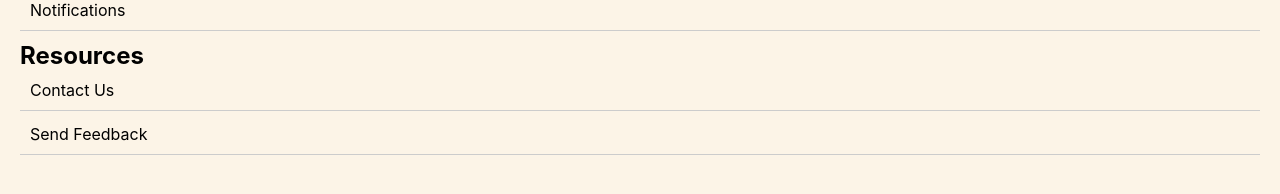
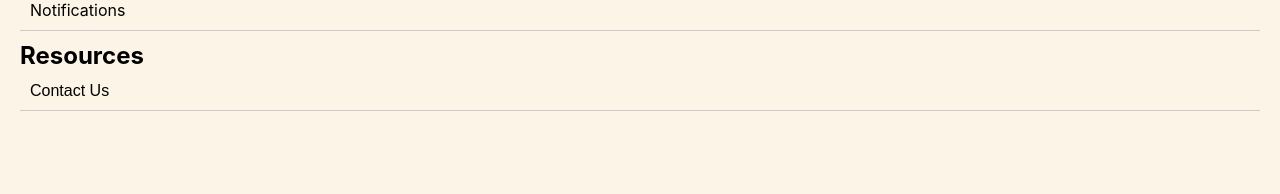
Before and after one commit to oggunderscore/PocketChef, a React (Create React App) app: page /settings in a window 1280 px wide. Shown: the part 466-660 px from the top of the page. Built offline with nearby package versions, Linux system fonts and the light colour scheme; no server answers.

Commit message:
email sent but api key expired/invalid

```diff
--- a/src/components/Settings/Settings.js
+++ b/src/components/Settings/Settings.js
@@ -6,6 +6,7 @@ import Modal from "./Modal";
 import UpdatePassword from "./UpdatePassword";
 import { auth, db } from "../../configuration";
 import { doc, getDoc, updateDoc } from "firebase/firestore";
+import ContactUsButton from "../shared/ContactUsButton/ContactUsButton.js";
 
 const Settings = () => {
   const [isPasswordModalOpen, setIsPasswordModalOpen] = useState(false);
@@ -16,7 +17,6 @@ const Settings = () => {
   const [username, setUsername] = useState("");
   const [email, setEmail] = useState("");
 
-  //const [password, setPassword] = useState("********");
 
   //load current username and email from firestore
   useEffect(() => {
@@ -40,23 +40,6 @@ const Settings = () => {
   }, []);
 
 
-        //const userDoc = doc(db, "users", auth.currentUser.uid);
-        //const userData = await getDoc(userDoc);
-
-    //    if (userData.exists()) {
-    //      setUsername(userData.data().username || "DefaultUsername");
-    //      setEmail(userData.data().email || "user@example.com");
-    //    }
-    //  } catch (error) {
-    //    console.error("Error loading user data:", error);
-    //  }
-    //};
-
-    //loadUserData();
-
-
-
-  //}, []);
 
   const openPasswordModal = () => {
     setIsPasswordModalOpen(true);
@@ -100,10 +83,6 @@ const Settings = () => {
         console.log("Email is already set to ${user.email}.");
       }
     }
-    //if (currentField === "username") setUsername(newValue);
-    //if (currentField === "email") setEmail(newValue);
-    //if (currentField === "password") setPassword(newValue);
-
     // Logic to update the username, email, or password with newValue
     console.log(`${modalTitle} updated to:`, newValue);
   };
@@ -136,8 +115,9 @@ const Settings = () => {
       <div className="settings-section">
         <h3>Resources</h3>
         <ul className="settings-list">
-          <li>Contact Us</li>
-          <li>Send Feedback</li>
+          <li>
+            <ContactUsButton /> {/* Render the Contact Us / Feedback Button */}
+          </li>
         </ul>
       </div>
       {isModalOpen && (
```
